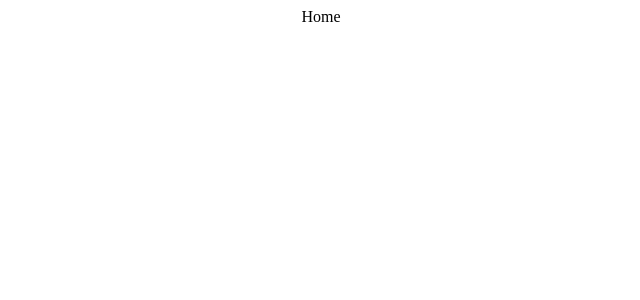
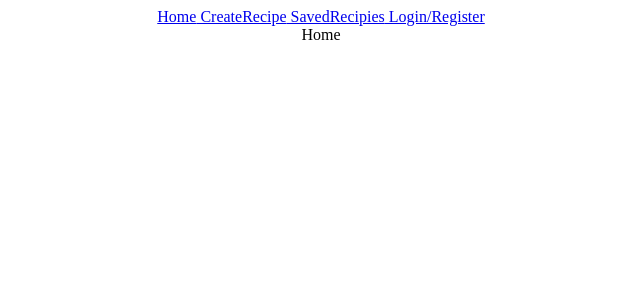
Before and after one commit to Adrian-G-C/recipe-client, a React (Create React App) app: page / in a window 1280 px wide. Shown: the top 300 px of the page, without its empty margins (319-959 px from the left). Built offline with nearby package versions, Linux system fonts and the light colour scheme.

Commit message:
componenets setup/navbar

```diff
--- a/src/App.js
+++ b/src/App.js
@@ -4,11 +4,13 @@
 import { Auth } from "./pages/auth";
 import { CreateRecipe } from "./pages/create-recipe";
 import { SavedRecipies } from "./pages/saved-recipies";
+import { Navbar } from "./components/navbar"
 
 function App() {
   return (
     <div className='App'>
       <Router>
+        <Navbar />
         <Routes>
           <Route path="/" element={<Home />} />
           <Route path="/auth" element={<Auth />} />
--- /dev/null
+++ b/src/components/navbar.js
@@ -0,0 +1,12 @@
+import { Link } from "react-router-dom";
+
+export const Navbar = () => {
+    return (
+        <div className="navbar">
+            <Link to="/"> Home</Link>
+            <Link to="/create-recipe"> CreateRecipe</Link>
+            <Link to="/saved-recipies"> SavedRecipies</Link>
+            <Link to="/auth"> Login/Register</Link>
+        </div>
+    )
+};
```
